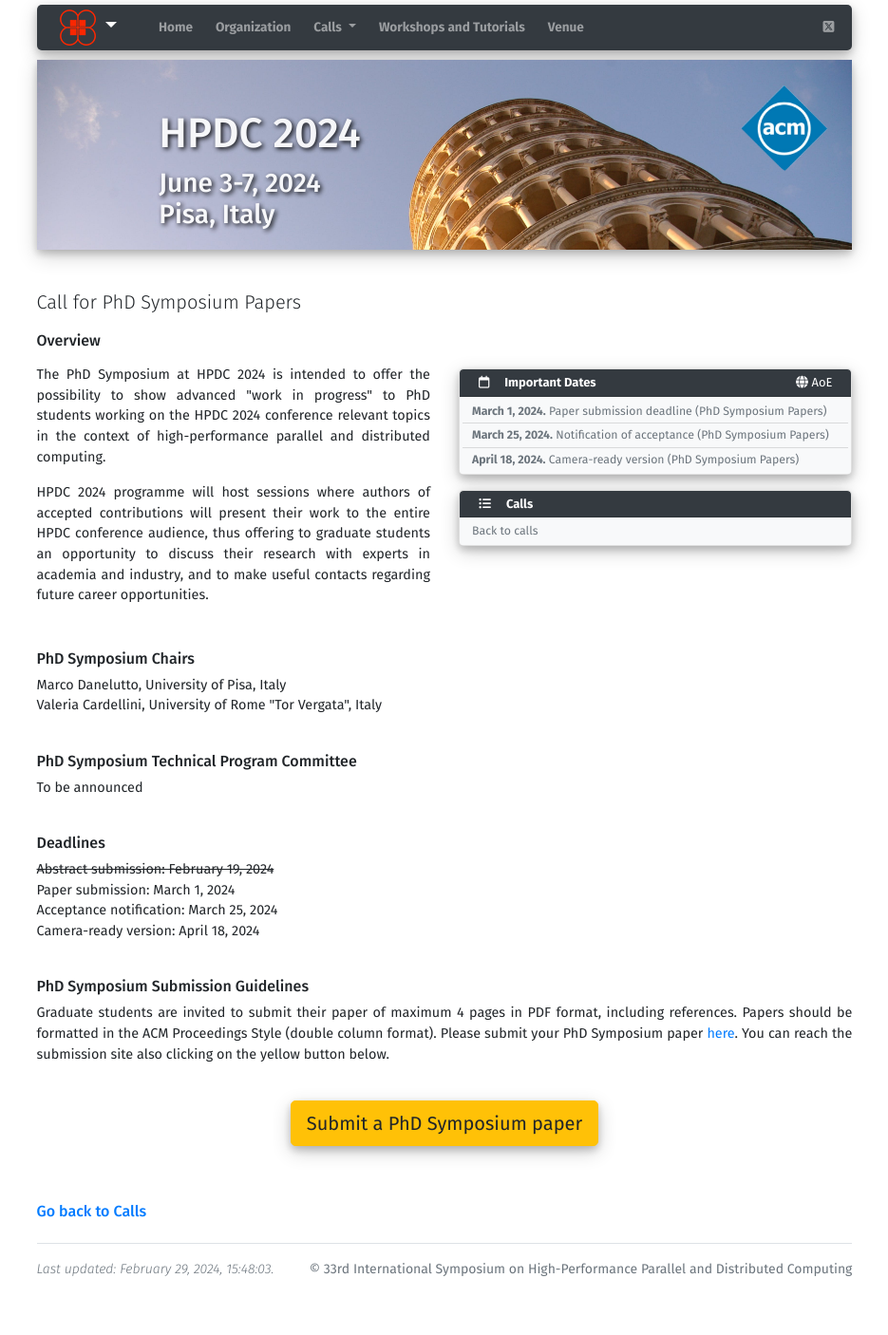
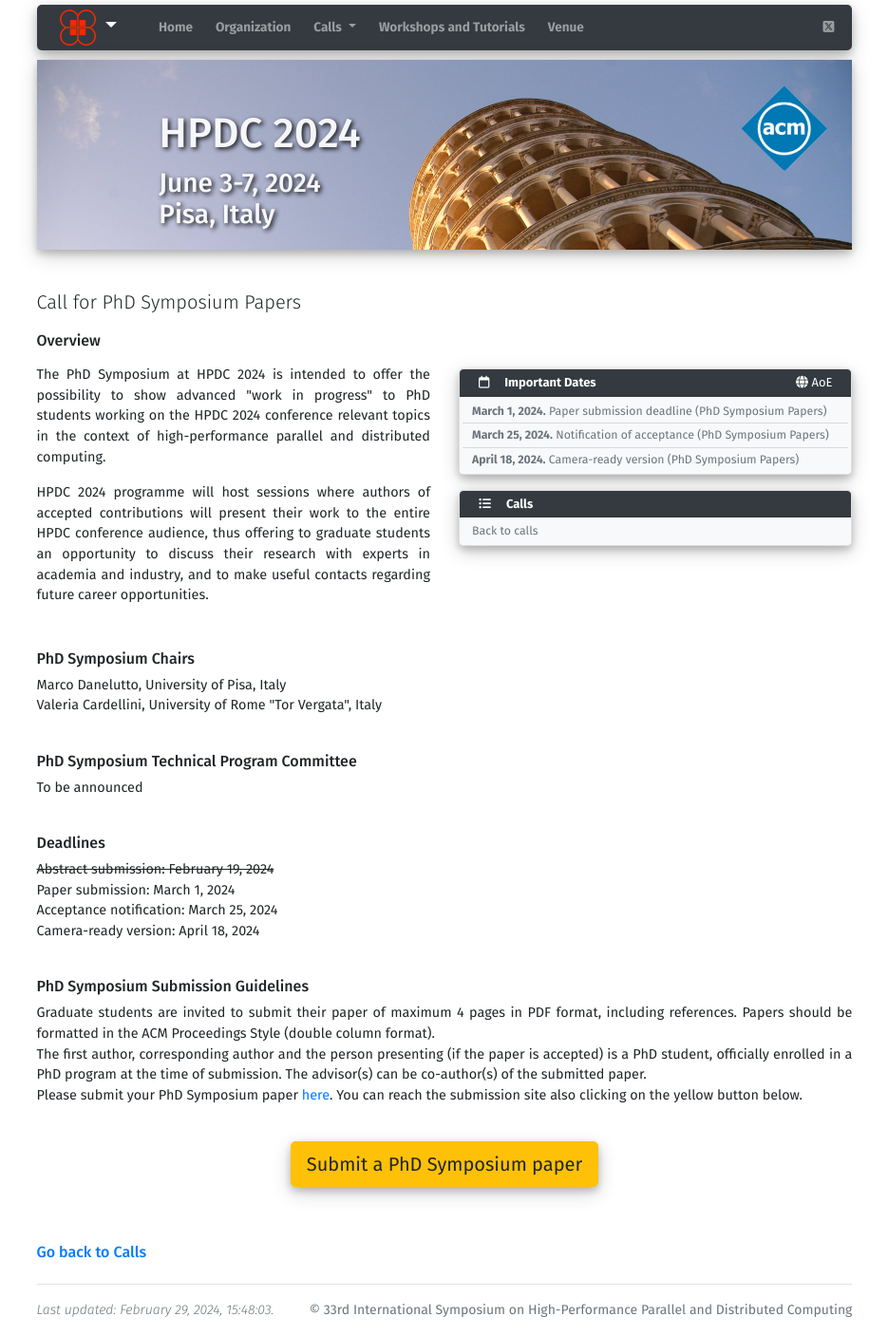
Before and after one commit to jacopo-massa/hpdc24-site, a Jekyll site: the page built from calls-phd.html, in a window 1280 px wide. Shown: the whole page at 95% size, without its empty margins (172-1107 px from the left). Built offline with Jekyll 4.4.1, drawn with Linux system fonts in a browser that asks for light colours; before the commit the page ends 1363 px from its top, so only the background shows below that.

Commit message:
update phd symposium submission guidelines

```diff
--- a/calls-phd.html
+++ b/calls-phd.html
@@ -63,9 +63,11 @@
         <br>
         <h6 id="submission">PhD Symposium Submission Guidelines</h6>
         <p> Graduate students are invited to submit their paper of maximum 4 pages in PDF format, including references.
-            Papers should be formatted in the ACM Proceedings Style (double column format).
+            Papers should be formatted in the ACM Proceedings Style (double column format).<br>
             <!--and submitted via the submission website <a href="https://hpdc24-phd.hotcrp.com/">https://hpdc24-phd.hotcrp.com/</a>-->
-
+            The first author, corresponding author and the person presenting (if the paper is accepted) is a PhD
+            student, officially enrolled in a PhD program at the time of submission.
+            The advisor(s) can be co-author(s) of the submitted paper.<br>
             Please submit your PhD Symposium paper <a href="https://hpdc24-phd.hotcrp.com/">here</a>. You can reach the
             submission site also clicking on the yellow button below.
             <br><br>
```
